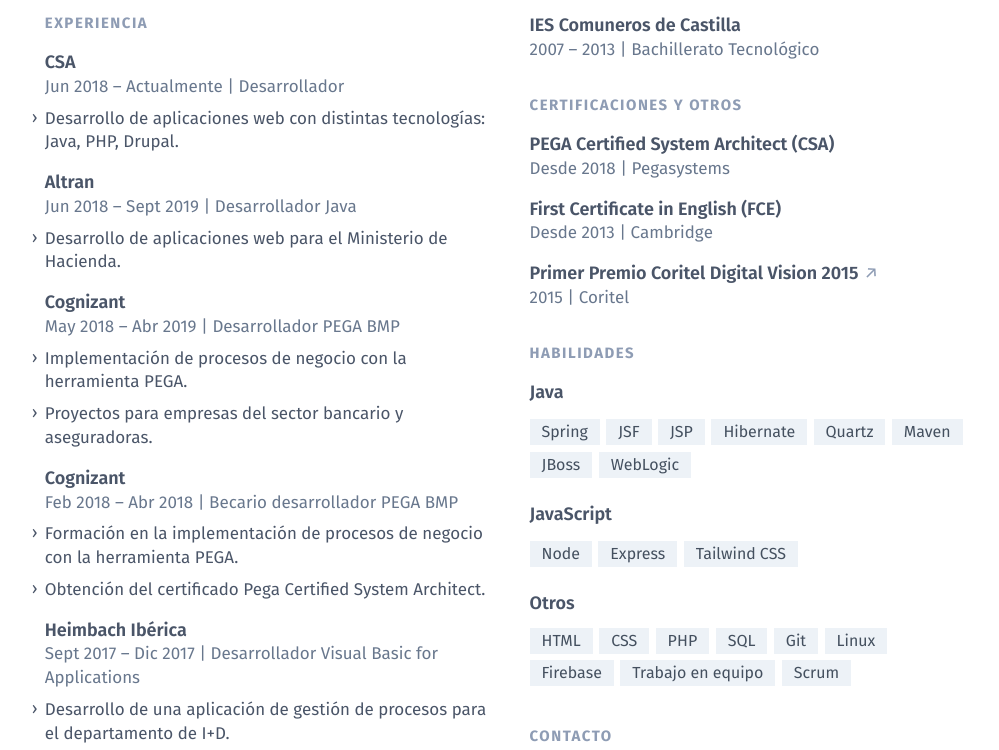
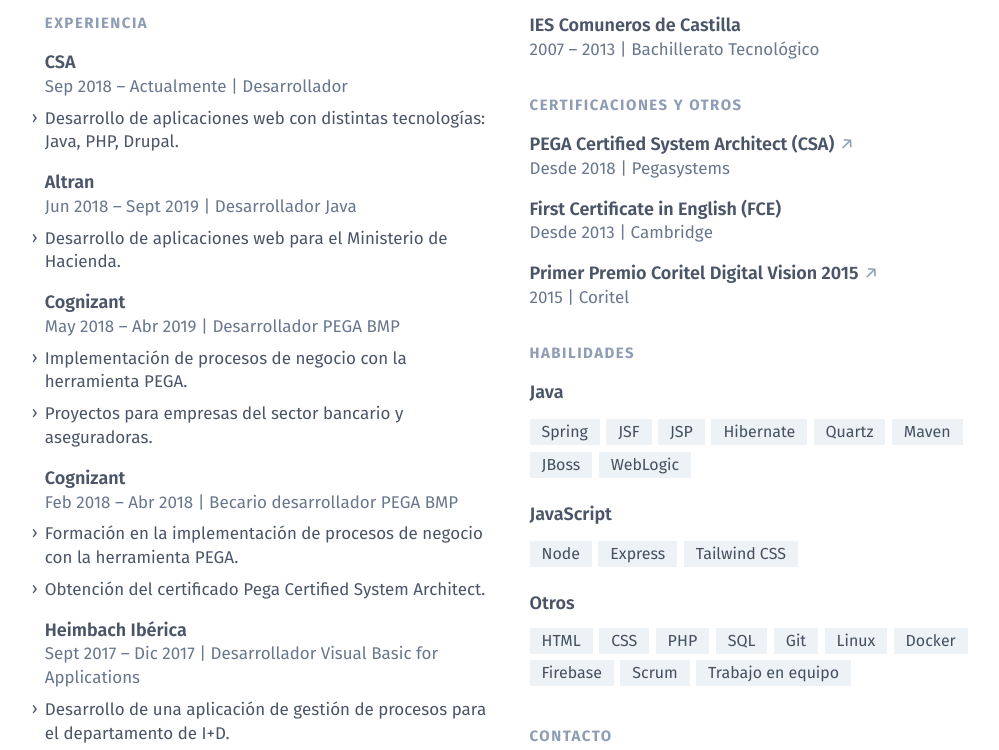
Before and after one commit to huco95/webCV, a website: page docs/index.html in a window 1280 px wide. Shown: the part 319-1069 px from the top of the page, without its empty margins (128-1127 px from the left). Drawn offline with Linux system fonts and the light colour scheme.

Commit message:
Added CSA certification.

```diff
--- a/docs/index.html
+++ b/docs/index.html
@@ -85,7 +85,7 @@
                 CSA
               </h3>
               <p class="leading-normal text-md text-650">
-                Jun 2018 – Actualmente | Desarrollador
+                Sep 2018 – Actualmente | Desarrollador
               </p>
             </header>
             <ul class="">
@@ -253,7 +253,11 @@
             <section class="mb-4 break-inside-avoid">
               <header>
                 <h3 class="text-lg font-semibold text-700 leading-snugish">
-                  PEGA Certified System Architect (CSA)
+                  <a href="Certified System Architect_7.2.pdf" target="_balnk" class="group">
+                    PEGA Certified System Architect (CSA)
+                    <span
+                      class="inline-block text-550 print:text-black font-normal group-hover:text-700 transition duration-100 ease-in">↗</span>
+                  </a>
                 </h3>
                 <p class="leading-normal text-md text-650">
                   Desde 2018 | Pegasystems
@@ -385,13 +389,16 @@
                 Linux
               </li>
               <li class="px-3 mr-1.5 mt-1.5 text-base text-750 print:bg-white print:border-inset bg-200">
+                Docker
+              </li>
+              <li class="px-3 mr-1.5 mt-1.5 text-base text-750 print:bg-white print:border-inset bg-200">
                 Firebase
               </li>
               <li class="px-3 mr-1.5 mt-1.5 text-base text-750 print:bg-white print:border-inset bg-200">
-                Trabajo en equipo
+                Scrum
               </li>
               <li class="px-3 mr-1.5 mt-1.5 text-base text-750 print:bg-white print:border-inset bg-200">
-                Scrum
+                Trabajo en equipo
               </li>
             </ul>
           </section>
```
Also changed, not shown: 1 other file.
